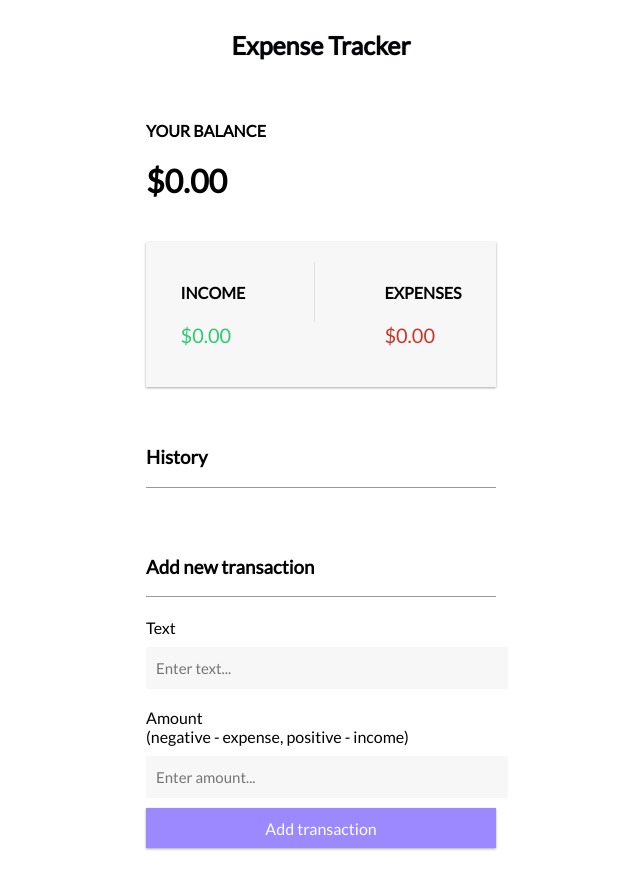
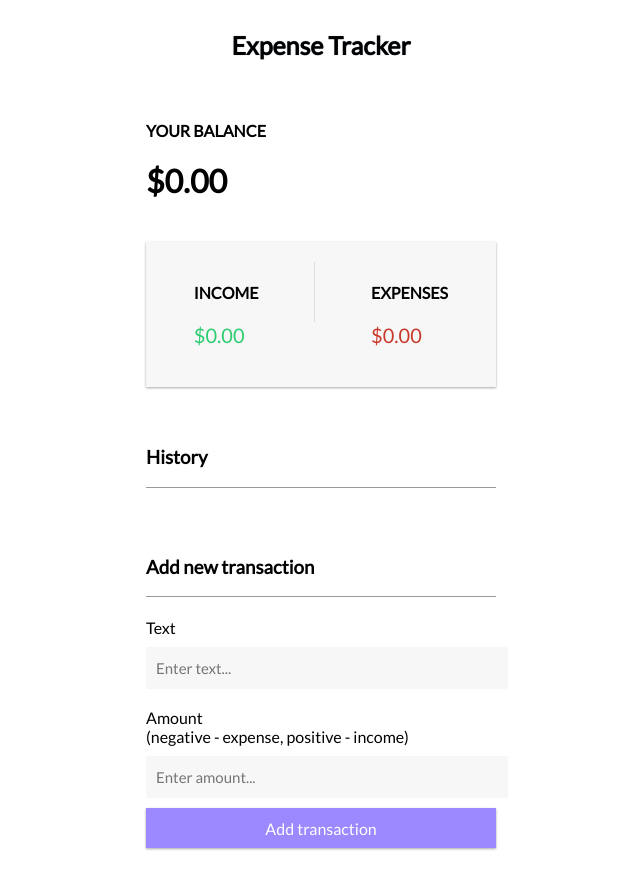
Before and after one commit to Amir-Shahzad7/Expense-Tracker-App, a React (Create React App) app: page / in a window 1280 px wide. Shown: the top 888 px of the page, without its empty margins (319-959 px from the left). Built offline with nearby package versions, Linux system fonts and the light colour scheme.

Commit message:
Update App.css

```diff
--- a/src/App.css
+++ b/src/App.css
@@ -19,8 +19,7 @@
   display: flex;
   justify-content: space-around;
   box-shadow: 0px 1px 3px rgba(0, 0, 0, 0.12), 0 1px 2px rgba(0, 0, 0, 0.24);
-  padding-top: 20px;
-  padding-bottom: 20px;
+  padding: 20px;
 }
 .TransactionHistory{
   font-family: "Lato";
```
